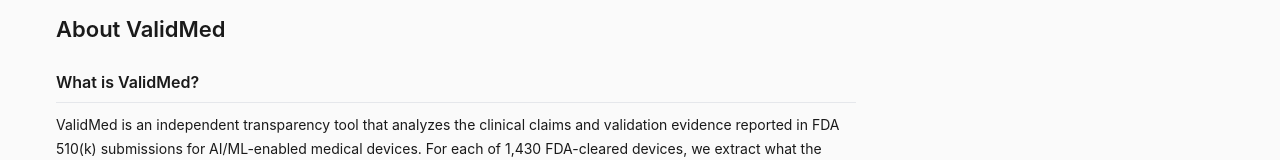
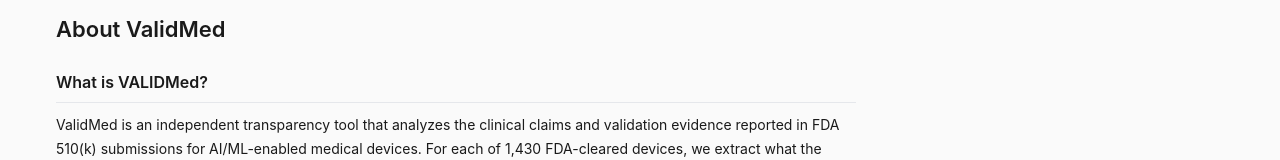
Before and after one commit to dcxht/ValidMed, a React (Vite) app in the folder web/: page / in a window 1280 px wide. Both pictures are taken after a click on the button "Methodology". Shown: the part 168-328 px from the top of the page. Built offline with nearby package versions, Linux system fonts and the light colour scheme.

Commit message:
Rebrand to VALIDMed, update contact to chet@validmed.org

```diff
--- a/web/index.html
+++ b/web/index.html
@@ -3,9 +3,9 @@
   <head>
     <meta charset="UTF-8" />
     <meta name="viewport" content="width=device-width, initial-scale=1.0" />
-    <title>ValidMed — Claims-Evidence Audit for FDA AI/ML Medical Devices</title>
+    <title>VALIDMed — Claims-Evidence Audit for FDA AI/ML Medical Devices</title>
     <meta name="description" content="Analyze clinical claims and validation evidence for all 1,430 FDA-cleared AI/ML medical devices. 19.5% make high-impact claims with only bench testing." />
-    <meta property="og:title" content="ValidMed — Claims-Evidence Audit for FDA AI/ML Devices" />
+    <meta property="og:title" content="VALIDMed — Claims-Evidence Audit for FDA AI/ML Devices" />
     <meta property="og:description" content="19.5% of FDA-cleared AI devices make high-impact claims backed only by bench testing. Search all 1,430 devices." />
     <meta property="og:type" content="website" />
   </head>
--- a/web/src/components/Methodology.jsx
+++ b/web/src/components/Methodology.jsx
@@ -8,7 +8,7 @@
       <h2 className="methodology-title">About ValidMed</h2>
 
       <section className="methodology-section">
-        <h3>What is ValidMed?</h3>
+        <h3>What is VALIDMed?</h3>
         <p>
           ValidMed is an independent transparency tool that analyzes the clinical
           claims and validation evidence reported in FDA 510(k) submissions for
@@ -216,7 +216,7 @@
         <h3>Contact</h3>
         <p>
           For questions, corrections, or collaboration inquiries, please use the
-          GitHub repository or email contact@validmed.org. If you believe a device's
+          GitHub repository or email chet@validmed.org. If you believe a device's
           claims or evidence are miscategorized, we welcome corrections.
         </p>
       </section>
```
Also changed, not shown: 1 other file (tests, documents, lock files or other folders).
